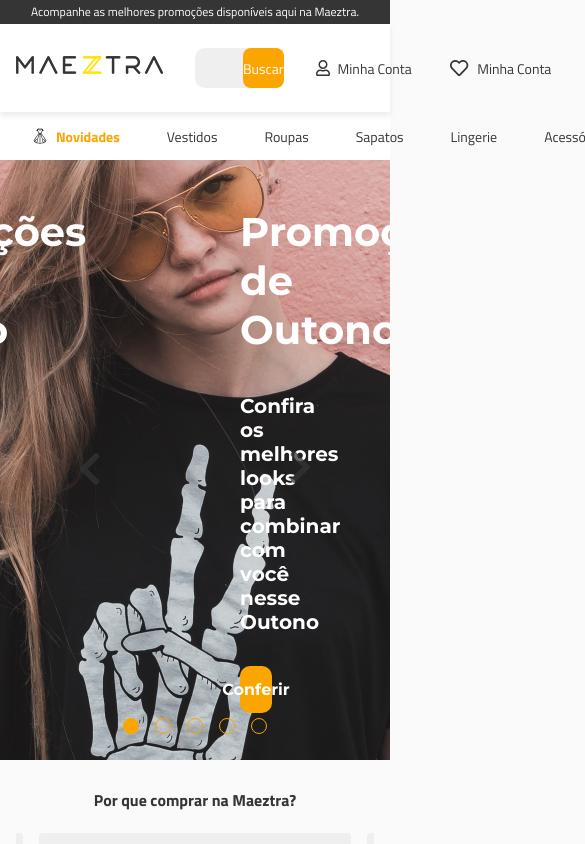
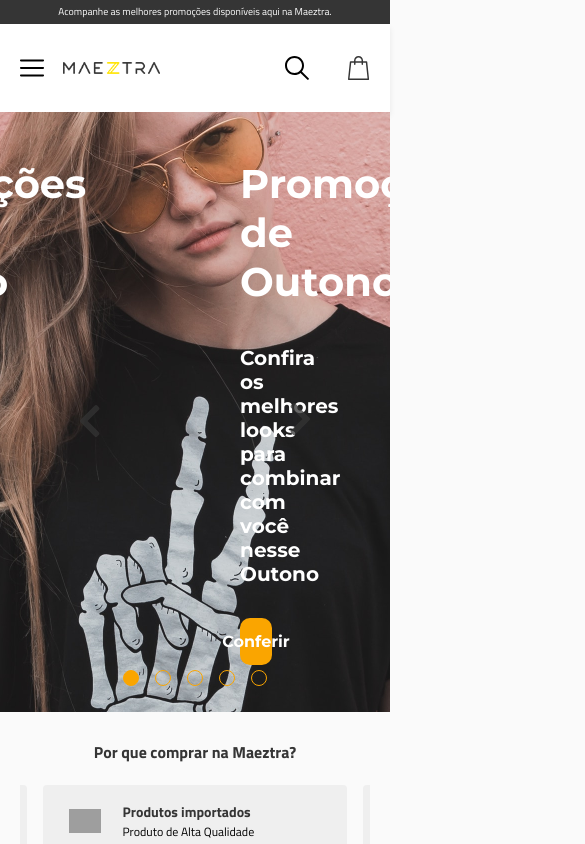
Before and after one commit to HigorDenomar/maeztra, a React (Vite) app: page / in a window 390 px wide. Shown: the top 844 px of the page, 585 px wide, since content can reach past the window. Built offline with nearby package versions, Linux system fonts and the light colour scheme; grey boxes are pictures that could not be loaded.

Commit message:
style(responsiveness): header

```diff
--- a/src/components/BannerWithTexts/styles.module.scss
+++ b/src/components/BannerWithTexts/styles.module.scss
@@ -3,7 +3,7 @@
   grid-template-columns: repeat(3, 1fr);
   gap: 4rem;
 
-  padding: 0 1rem;
+  padding: 0 1.25rem;
   max-width: 100rem;
   margin: 0 auto 5rem;
 
--- a/src/components/Brands/styles.module.scss
+++ b/src/components/Brands/styles.module.scss
@@ -1,5 +1,5 @@
 .container {
-  padding: 0 1rem;
+  padding: 0 1.25rem;
   max-width: 100rem;
   margin: 0 auto 5rem;
 
--- a/src/components/Deals/styles.module.scss
+++ b/src/components/Deals/styles.module.scss
@@ -1,5 +1,5 @@
 .container {
-  padding: 0 1rem;
+  padding: 0 1.25rem;
   max-width: 100rem;
   margin: 0 auto 4.62rem;
 
--- a/src/components/Footer/styles.module.scss
+++ b/src/components/Footer/styles.module.scss
@@ -2,7 +2,7 @@
   display: flex;
   justify-content: space-between;
   gap: 2rem;
-  padding: 0 1rem;
+  padding: 0 1.25rem;
   max-width: 59.3rem;
   margin: 2.5rem auto 4rem;
 
--- a/src/components/Header/index.tsx
+++ b/src/components/Header/index.tsx
@@ -2,8 +2,10 @@
 import { Menu } from '../Menu'
 import { TopBar } from './TopBar'
 
+import drawerIcon from '../../assets/icons/drawer-menu.svg'
 import dressIcon from '../../assets/icons/dress.svg'
 import heartIcon from '../../assets/icons/heart.svg'
+import searchIcon from '../../assets/icons/search.svg'
 import shoppingBagIcon from '../../assets/icons/shopping-bag.svg'
 import userIcon from '../../assets/icons/user.svg'
 import logoMaeztra from '../../assets/logos/maeztra.png'
@@ -27,9 +29,15 @@ export function Header() {
 
       <div className={styles.wrapper}>
         <div className={styles.content}>
-          <a href="/">
-            <img src={logoMaeztra} alt="Maeztra" />
-          </a>
+          <div className={styles['logo-wrapper']}>
+            <button type="button">
+              <img src={drawerIcon} alt="Menu Ícone" />
+            </button>
+
+            <a href="/">
+              <img src={logoMaeztra} alt="Maeztra" />
+            </a>
+          </div>
 
           <div className={styles['search-container']}>
             <input type="text" placeholder='O Que Você Busca?' />
@@ -38,21 +46,26 @@ export function Header() {
           </div>
 
           <div className={styles['actions-wrapper']}>
-            <a href="#">
+            <button type="button" className='search-button'>
+              <img src={searchIcon} alt="Botão de pesquisa" />
+            </button>
+
+            <a href="#" className='account-link'>
               <img src={userIcon} alt="Ícone de usuário" />
 
-              Minha Conta
+              <span>Minha Conta</span>
             </a>
-            <a href="#">
+
+            <a href="#" className='wishlist-link'>
               <img src={heartIcon} alt="Ícone de coração" />
 
-              Minha Conta
+              <span>Minha Conta</span>
             </a>
 
             <button type='button'>
               <img src={shoppingBagIcon} alt="Ícone de bolsa de compras" />
 
-              Meu Carrinho
+              <span>Meu Carrinho</span>
             </button>
           </div>
         </div>
--- a/src/components/Header/styles.module.scss
+++ b/src/components/Header/styles.module.scss
@@ -7,14 +7,18 @@
     justify-content: center;
     background: #353535;
     min-height: 1.5rem;
+    padding: 0 1.25rem;
 
     span {
       color: #fff;
       text-align: center;
       font-size: 0.75rem;
-      font-style: normal;
       font-weight: 400;
       line-height: 1.125rem;
+
+      @media (max-width: 720px) {
+        font-size: 0.625rem;
+      }
     }
   }
 
@@ -27,12 +31,30 @@
       max-width: 101.875rem;
       min-height: 5.5rem;
       margin: 0 auto;
-      padding: 0 1rem;
+      padding: 0 1.25rem;
       gap: 2rem;
 
       display: flex;
       align-items: center;
       justify-content: space-between;
+
+      .logo-wrapper {
+        display: flex;
+        align-items: center;
+        gap: 1.19rem;
+
+        button {
+          background: transparent;
+          padding: 0;
+          border: 0;
+          cursor: pointer;
+          display: none;
+        }
+
+        a {
+          display: flex;
+        }
+      }
 
       .search-container {
         background: #efefef;
@@ -121,6 +143,71 @@
               filter: brightness(5);
             }
           }
+
+          &:global(.search-button) {
+            display: none;
+          }
+        }
+
+        @media (max-width: 920px) {
+          a {
+            span {
+              display: none;
+            }
+          }
+
+          button {
+            border: 0;
+
+            span {
+              display: none;
+            }
+
+            &:hover {
+              background: transparent;
+
+              img {
+                filter: none;
+              }
+            }
+          }
+        }
+
+        @media (max-width: 720px) {
+          a:global(.account-link),
+          a:global(.wishlist-link) {
+            display: none;
+          }
+
+          button {
+            padding: 0;
+
+            img {
+              height: 1.5rem;
+            }
+
+            &:global(.search-button) {
+              display: flex;
+            }
+          }
+        }
+      }
+
+      @media (max-width: 720px) {
+        .search-container {
+          display: none;
+        }
+
+        .logo-wrapper {
+          button {
+            display: flex;
+          }
+
+          a {
+            img {
+              height: 0.7415rem;
+            }
+          }
         }
       }
     }
--- a/src/components/Menu/styles.module.scss
+++ b/src/components/Menu/styles.module.scss
@@ -1,5 +1,5 @@
 .container {
-  padding: 0 1rem;
+  padding: 0 1.25rem;
 
   ul {
     display: flex;
@@ -43,4 +43,8 @@
       }
     }
   }
+
+  @media (max-width: 720px) {
+    display: none;
+  }
 }
--- a/src/components/Shelf/styles.module.scss
+++ b/src/components/Shelf/styles.module.scss
@@ -1,5 +1,5 @@
 .container {
-  padding: 0 1rem;
+  padding: 0 1.25rem;
   max-width: 100rem;
   margin: 0 auto 5rem;
 
```
Also changed, not shown: src/assets/icons/drawer-menu.svg (added), src/assets/icons/search.svg (added).
